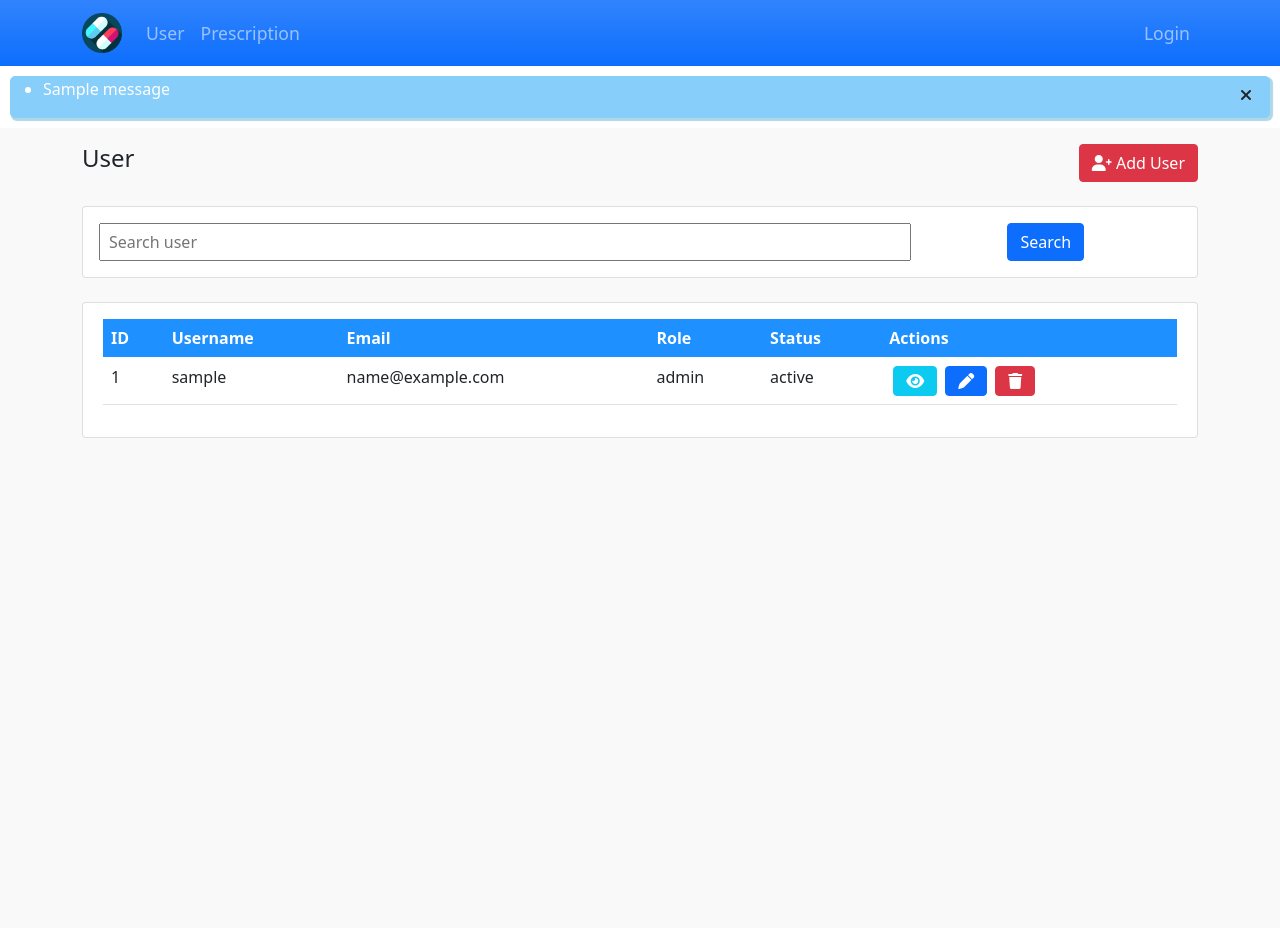
After one commit to lazyKT/Electronic-Prescription, a Flask app: template app/templates/admin/user.html in a window 1280 px wide. The commit adds this page. Run offline with Flask 2, Linux system fonts and the light colour scheme; the template is opened without the code that fills it: values that come from a table or form of the project are taken from there, others are empty; tables that the repository leaves empty hold one stand-in row (values such as "Sample post"); one stand-in notice (Sample message) is shown; some libraries are stand-ins or nearby versions.

Commit message:
Admin User Table and Actions

```diff
--- /dev/null
+++ b/app/static/css/admin.css
@@ -0,0 +1,74 @@
+.thead-dark {
+  background: dodgerblue;
+  color: white;
+}
+
+.my-modal-container {
+  display: none;
+  justify-content: center;
+  align-items: center;
+  position: absolute;
+  top: 0;
+  width: 100%;
+  height: 100vh;
+  background: rgba(0,0,0,0.7);
+}
+
+.my-modal {
+  display: flex;
+  justify-content: center;
+  align-items: center;
+  flex-direction: column;
+  padding: 15px;
+  width: 70%;
+  max-width: 500px;
+  background: white;
+  border-radius: 5px;
+  border: lightgray solid 0.6px;
+  box-shadow: 2px 2px 2px rgb(0 0 0 / 30%);
+}
+
+.modal-contents {
+  background: white;
+  width: 80%;
+  padding: 0px 15px;
+  border: solid lightgray 0.2px;
+  border-radius: 5px;
+}
+
+.modal-input-field {
+  width: 100%;
+  padding: 5px 10px;
+  border: solid lightgray 0.4px;
+  border-radius: 5px;
+  color: #323232;
+  font-weight: 500;
+}
+
+.modal-cancel-btn {
+  display: block;
+  width: 100%;
+  margin: 10px 0px;
+  padding: 10px 0px;
+  background: lightgrey;
+  font-weight: 600;
+}
+
+.modal-cancel-btn:hover {
+  background: gainsboro;
+}
+
+.modal-save-btn {
+  display: block;
+  width: 100%;
+  margin: 40px 0px 10px 0px;
+  padding: 10px 0px;
+  background: dodgerblue;
+  font-weight: 600;
+  color: white;
+}
+
+.modal-save-btn:hover {
+  background: gainsboro;
+  color: dodgerblue;
+}
--- /dev/null
+++ b/app/static/scripts/adminUser.js
@@ -0,0 +1,104 @@
+console.log("User Admin scripts running ...");
+
+function openModal(dom) {
+  // to get the parent node of 'tr' type, we will transverse upwards until we get it
+  // In this function, the parameter dom represents <button>
+  // In our html hiearchy, tr -> td -> div -> button
+  const tr = dom.parentNode.parentNode.parentNode; // button.div.td.tr
+  const modalContainer = document.getElementById("my-modal-container");
+  modalContainer.style.display = "flex";
+  const modal = document.getElementById("my-modal");
+  const modalMode = dom.dataset.mode;
+  // create Modal Child Nodes based on the modalMode: edit will be inputs and view will be just texts
+  createModalContents(modal, tr.cells, modalMode);
+  // console.log(tr, tr.cells[0]);
+}
+
+function createModalContents(parent, data, mode) {
+  // create container for the modal contents
+  const modalTitle = document.createElement("h5");
+  modalTitle.innerHTML = mode === "edit" ? "Edit Modal" : "View Details";
+  parent.appendChild(modalTitle);
+  const container = document.createElement("div");
+  container.setAttribute("class", "modal-contents p-2");
+
+  // iterate through the data object contents
+  for (const [_, v] of Object.entries(data)) {
+
+    const value = v.childNodes[0];
+    let key
+    try {
+        key = value ? value.dataset.key : null; // get key from DOM dataset
+    }
+    catch (error) {
+      key = null;
+    }
+
+    if (key && key !== null) {
+      // create DOMs
+      const title = document.createElement("h5");
+      title.innerHTML = key;
+      container.appendChild(title);
+      if (mode === "edit") {
+        const fieldType = value.dataset.fieldType; // input, select or immutable
+        // create dom element based on data field type
+        const field = document.createElement(
+          fieldType === "pk" ? "input" : fieldType
+        );
+        field.setAttribute("id", `update-${key}`);
+        field.setAttribute("class", "modal-input-field");
+        // if field type is immutable, set readonly attribute to true
+        fieldType === "pk" && field.setAttribute("readonly", true);
+        // if field type is select, put options
+        fieldType === "select" && editUserRoleSelector(field, key);
+        field.value = value.innerHTML;
+        container.appendChild(field);
+      } else if (mode === "view") {
+        const text = document.createElement("p");
+        text.innerHTML = value.innerHTML;
+        container.appendChild(text);
+      }
+    }
+  }
+  if (mode === "edit")
+    container.appendChild(modalButton("save"), { data: "data" });
+  container.appendChild(modalButton("cancel"));
+  parent.appendChild(container);
+}
+
+function editUserRoleSelector(selector, data) {
+  console.log("data", data);
+  const values = data === "status" ? ["active", "inactive"]  : ["admin", "patient", "doctor", "pharmacist"];
+  values.forEach((v) => {
+    const option = document.createElement("option");
+    option.value = v;
+    option.text = v;
+    selector.appendChild(option);
+  });
+}
+
+function modalButton(btnType, data = null) {
+  const btn = document.createElement("button");
+  btn.innerHTML = btnType.charAt(0).toUpperCase() + btnType.slice(1);
+  if (btnType === "cancel") {
+    btn.setAttribute("class", "btn btn-light modal-cancel-btn");
+    btn.setAttribute("onclick", "dismissModal()");
+  } else if (btnType === "save") {
+    btn.setAttribute("class", "btn btn-primary modal-save-btn");
+    btn.setAttribute("onclick", "updateData(data)");
+    // btn.addEventListener("click", updateData(data));
+    // btn.onclick = updateData(data);
+  }
+  return btn;
+}
+
+function dismissModal() {
+  const modalContainer = document.getElementById("my-modal-container");
+  if (modalContainer) modalContainer.style.display = "none";
+  const modal = document.getElementById("my-modal");
+  if (modal) modal.innerHTML = null; // remove all the modal contents on Cancel Button Press
+}
+
+function updateData() {
+  console.log("update field", document.getElementById("update-username"));
+}
--- a/app/templates/admin/index.html
+++ b/app/templates/admin/index.html
@@ -1,4 +1,4 @@
-{% extends 'base.html' %}
+{% extends 'admin_base.html' %}
 
 {% block content %}
   <div class="container-fluid">
--- /dev/null
+++ b/app/templates/admin/user.html
@@ -0,0 +1,83 @@
+{% extends 'admin_base.html' %}
+
+{% block content %}
+<div class="pt-3 w-100 h-100" style="background: #f9f9f9;">
+  <div class="container">
+    <div class="d-flex justify-content-between">
+      <h4>User</h4>
+      <button class="btn btn-danger" type="button" name="button">
+        <i class="fas fa-user-plus"></i>&nbsp;Add User
+      </button>
+    </div>
+    <!-- search bar -->
+    <div class="card mt-4">
+      <div class="card-body py-3 d-flex justify-content-center">
+        <input class="px-2 w-75" type="text" name="" value="" placeholder="Search user">
+        <div class="w-25 d-flex justify-content-center">
+          <button class="btn btn-primary">Search</button>
+        </div>
+      </div>
+    </div>
+    <!-- end of search bar -->
+
+    <!-- table -->
+    <div class="card mt-4">
+      <div class="card-body mx-1">
+        <table class="table">
+          <thead class="thead-dark">
+            <tr>
+              <th scope="col">ID</th>
+              <th scope="col">Username</th>
+              <th scope="col">Email</th>
+              <th scope="col">Role</th>
+              <th scope="col">Status</th>
+              <th scope="col">Actions</th>
+            </tr>
+          </thead>
+          <tbody>
+            {% for user in users %}
+            <tr>
+              <td><span data-key="id" data-field-type="pk">{{ user.id }}</span></td>
+              <td><span data-key="username" data-field-type="input">{{ user.username }}</span></td>
+              <td><span data-key="email" data-field-type="input">{{ user.email }}</span></td>
+              <td><span data-key="role" data-field-type="select">{{ user.role }}</span></td>
+              <td><span data-key="status" data-field-type="select">{{ user.get_account_status() }}</span></td>
+              <td>
+                <div class="d-flex justify-content-start">
+                  <!-- view more info button -->
+                  <button
+                    type="button" data-mode="view"
+                    class="btn btn-info mx-1"
+                    onclick="openModal(this)"
+                    >
+                    <i class="fas fa-eye text-white"></i>
+                  </button>
+                  <!-- edit button -->
+                  <button
+                    type="button" data-mode="edit"
+                    class="btn btn-primary mx-1"
+                    onclick="openModal(this)">
+                    <i class="fas fa-pen"></i>
+                  </button>
+                  <!-- delete button -->
+                  <button class="btn btn-danger mx-1">
+                    <i class="fas fa-trash"></i>
+                  </button>
+                </div>
+              </td>
+            </tr>
+            {% endfor %}
+          </tbody>
+        </table>
+      </div>
+    </div>
+    <!-- end of table -->
+  </div>
+  <!-- Modal -->
+  <div class="my-modal-container" id="my-modal-container">
+    <div id="my-modal" class="my-modal">
+      <!-- modal contents -->
+    </div>
+  </div>
+</div>
+{% endblock %}
--- /dev/null
+++ b/app/templates/admin_base.html
@@ -0,0 +1,121 @@
+<html>
+  <head>
+    <title>E Prescription</title>
+    <link rel="stylesheet" href="https://cdnjs.cloudflare.com/ajax/libs/font-awesome/6.0.0-beta2/css/all.min.css">
+    <link rel="stylesheet" href="{{ url_for('static', filename='css/base.css') }}">
+    <link rel="stylesheet" href="{{ url_for('static', filename='css/admin.css') }}">
+    <link
+      href="https://cdn.jsdelivr.net/npm/bootstrap@5.0.2/dist/css/bootstrap.min.css"
+      rel="stylesheet"
+      integrity="sha384-EVSTQN3/azprG1Anm3QDgpJLIm9Nao0Yz1ztcQTwFspd3yD65VohhpuuCOmLASjC"
+      crossorigin="anonymous"
+    />
+    <script type="text/javascript" src="{{ url_for('static', filename='scripts/adminUser.js') }}">
+
+    </script>
+    <script src="https://code.jquery.com/jquery-2.1.3.min.js"></script>
+    <script src="https://ajax.googleapis.com/ajax/libs/jquery/3.5.1/jquery.min.js"></script>
+    <script src="https://cdn.jsdelivr.net/npm/bootstrap@5.0.0-beta2/dist/js/bootstrap.bundle.min.js"></script>
+    <style media="screen">
+      .active {
+        display: flex;
+      }
+    </style>
+  </head>
+  <body>
+    <nav class="navbar navbar-expand-xl navbar-dark bg-primary bg-gradient">
+      <div class="container">
+        <a href="/" class="navbar-brand">
+          <img src="{{url_for('static', filename='images/medicine.png')}}" height="40" alt="">
+        </a>
+        <button
+          type="button"
+          class="navbar-toggler"
+          data-bs-toggle="collapse"
+          data-bs-target="#navbarCollapse"
+        >
+          <span class="navbar-toggler-icon"></span>
+        </button>
+        <div class="collapse navbar-collapse" id="navbarCollapse">
+          <div class="navbar-nav">
+            <!-- <div class="nav-item dropdown">
+              <a
+                href="/"
+                class="dropdown-toggle nav-link nav-link-text"
+                data-bs-toggle="dropdown"
+              >
+                User
+              </a>
+              <div class="dropdown-menu">
+                <a href="#" class="dropdown-item">For Patients</a>
+                <a href="#" class="dropdown-item">For Doctors</a>
+                <a href="#" class="dropdown-item">For Pharmacists</a>
+              </div>
+            </div> -->
+            <a href="/admin/user" class="nav-item nav-link nav-link-text">User</a>
+            <a href="/contact" class="nav-item nav-link nav-link-text">Prescription</a>
+          </div>
+          <div class="navbar-nav ms-auto">
+            {% if current_user.is_anonymous %}
+            <a href="/login" class="nav-item nav-link nav-link-text">Login</a>
+            {% else %}
+            <div class="nav-item dropdown">
+              <a
+                href="/login"
+                class="dropdown-toggle nav-link"
+                data-bs-toggle="dropdown">
+                <i class="fas fa-user-alt"></i>
+              </a>
+              <div class="dropdown-menu dropdown-menu-end">
+                <a href="{{url_for('home.profile')}}" class="dropdown-item">Profile</a>
+                <a type="button" class="dropdown-item" data-bs-toggle="modal" data-bs-target="#exampleModal">
+                  Sign Out
+                </a>
+              </div>
+            </div>
+
+            {% endif %}
+          </div>
+        </div>
+      </div>
+    </nav>
+
+    {% with messages = get_flashed_messages() %}
+    {% if messages %}
+    <div class="my-message-box">
+      <ul>
+        {% for message in messages %}
+        <li>{{ message }}</li>
+        {% endfor %}
+      </ul>
+      <button class="btn close-message-box" onclick="closeMessageBox()"><i class="fa fa-times" id="menu-icon"></i></button>
+    </div>
+    {% endif %}
+    {% endwith %}
+
+    <div class="modal fade" id="exampleModal" tabindex="-1" aria-labelledby="exampleModalLabel" aria-hidden="true">
+      <div class="modal-dialog">
+        <div class="modal-content">
+          <div class="modal-header">
+            <h5 class="modal-title" id="exampleModalLabel">Are you sure you want to sign out?</h5>
+            <button type="button" class="btn-close" data-bs-dismiss="modal" aria-label="Close"></button>
+          </div>
+          <div class="modal-footer">
+            <button type="button" class="btn btn-secondary" data-bs-dismiss="modal">No</button>
+            <a href="{{url_for('auth.logout')}}" type="button" class="btn btn-primary">Yes, Sign Out.</a>
+          </div>
+        </div>
+      </div>
+    </div>
+
+    {% block content %}
+    {% endblock %}
+  </body>
+  <script>
+    const messageBox = document.getElementsByClassName("my-message-box")[0];
+
+    function closeMessageBox () {
+      messageBox.style.display = "none";
+    }
+  </script>
+</html>
```
Also changed, not shown: app/admin/routes.py (+6 -2 lines), app/models.py (+10 -0 lines).
